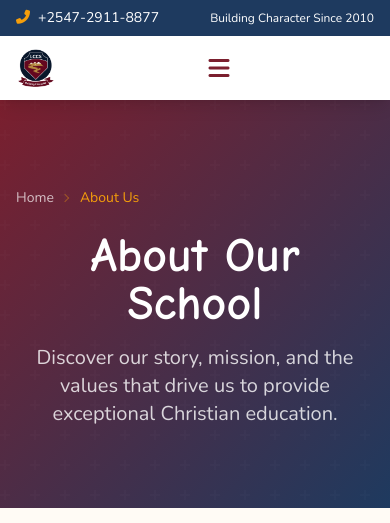
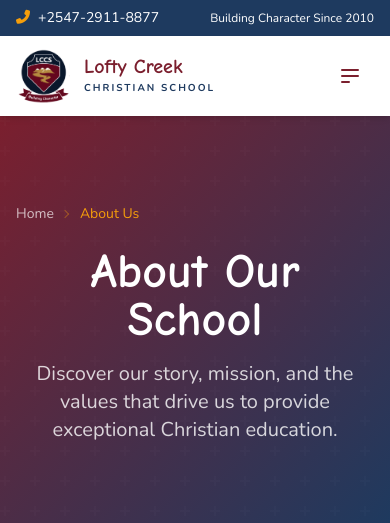
Before and after one commit to OrandiBrian/lofty_creek, a Django app: page /about/ in a window 390 px wide. Shown: the top 523 px of the page. Run offline with Django 4.2, Linux system fonts and the light colour scheme; some libraries are stand-ins or nearby versions.

Commit message:
Redesign header for better aesthetics and create superuser

```diff
--- a/templates/base.html
+++ b/templates/base.html
@@ -66,50 +66,70 @@
     </div>
 
     <!-- Navigation -->
-    <nav class="navbar bg-white shadow-lg sticky top-0 z-50 px-4 lg:px-8">
-        <div class="container mx-auto">
-            <div class="navbar-start">
-                <a href="{% url 'public:index' %}" class="flex items-center gap-2 md:gap-3">
-                    <img src="{% static 'img/logo_2.png' %}" alt="Lofty Creek Christian School Logo" class="h-10 md:h-14 w-auto object-contain">
-                    <span class="hidden md:block text-primary font-bold font-display text-base md:text-lg leading-tight">Lofty Creek<br>Christian School</span>
-                </a>
-            </div>
-            <div class="navbar-center hidden lg:flex">
-                <ul class="menu menu-horizontal px-1 gap-1">
-                    <li><a href="{% url 'public:index' %}" class="btn btn-sm {% if request.resolver_match.url_name == 'index' %}btn-primary text-white{% else %}btn-ghost hover:bg-primary hover:text-white{% endif %}">Home</a></li>
-                    <li><a href="{% url 'public:about' %}" class="btn btn-sm {% if request.resolver_match.url_name == 'about' %}btn-primary text-white{% else %}btn-ghost hover:bg-primary hover:text-white{% endif %}">About</a></li>
-                    <li><a href="{% url 'public:academics' %}" class="btn btn-sm {% if request.resolver_match.url_name == 'academics' %}btn-primary text-white{% else %}btn-ghost hover:bg-primary hover:text-white{% endif %}">Academics</a></li>
-                    <li><a href="{% url 'public:admissions' %}" class="btn btn-sm {% if request.resolver_match.url_name == 'admissions' %}btn-primary text-white{% else %}btn-ghost hover:bg-primary hover:text-white{% endif %}">Admissions</a></li>
-                    <li><a href="{% url 'public:events' %}" class="btn btn-sm {% if request.resolver_match.url_name == 'events' %}btn-primary text-white{% else %}btn-ghost hover:bg-primary hover:text-white{% endif %}">Events</a></li>
-                    <li><a href="{% url 'public:gallery' %}" class="btn btn-sm {% if request.resolver_match.url_name == 'gallery' %}btn-primary text-white{% else %}btn-ghost hover:bg-primary hover:text-white{% endif %}">Gallery</a></li>
-                    <li><a href="{% url 'public:resources' %}" class="btn btn-sm {% if request.resolver_match.url_name == 'resources' %}btn-primary text-white{% else %}btn-ghost hover:bg-primary hover:text-white{% endif %}">Resources</a></li>
-                    <li><a href="{% url 'public:contact' %}" class="btn btn-sm {% if request.resolver_match.url_name == 'contact' %}btn-primary text-white{% else %}btn-ghost hover:bg-primary hover:text-white{% endif %}">Contact</a></li>
-                </ul>
-            </div>
-            <div class="navbar-end lg:border-l lg:border-gray-200 lg:pl-4 lg:ml-4 flex-none">
-                <div class="dropdown dropdown-end lg:hidden">
-                    <div tabindex="0" role="button" class="btn btn-ghost btn-circle">
-                        <i class="fas fa-bars text-2xl text-primary"></i>
+    <nav class="bg-white shadow-md sticky top-0 z-50">
+        <div class="container mx-auto px-4 lg:px-8">
+            <div class="flex justify-between items-center h-20 md:h-24">
+                <!-- Brand / Logo -->
+                <div class="flex-shrink-0">
+                    <a href="{% url 'public:index' %}" class="flex items-center gap-3 group">
+                        <div class="relative">
+                            <img src="{% static 'img/logo_2.png' %}" alt="LCCS Logo" class="h-14 md:h-18 w-auto transform transition-transform group-hover:scale-110 duration-300">
+                        </div>
+                        <div class="flex flex-col">
+                            <span class="text-primary font-bold font-display text-xl md:text-2xl leading-none">Lofty Creek</span>
+                            <span class="text-secondary font-bold text-[10px] md:text-xs tracking-[0.2em] uppercase mt-1">Christian School</span>
+                        </div>
+                    </a>
+                </div>
+
+                <!-- Desktop Navigation -->
+                <nav class="hidden lg:flex items-center space-x-1">
+                    {% with url_name=request.resolver_match.url_name %}
+                    <a href="{% url 'public:index' %}" class="px-3 py-2 rounded-md text-sm font-bold transition-all {% if url_name == 'index' %}text-primary bg-primary/5{% else %}text-gray-600 hover:text-primary hover:bg-gray-50{% endif %}">Home</a>
+                    <a href="{% url 'public:about' %}" class="px-3 py-2 rounded-md text-sm font-bold transition-all {% if url_name == 'about' %}text-primary bg-primary/5{% else %}text-gray-600 hover:text-primary hover:bg-gray-50{% endif %}">About Us</a>
+                    <a href="{% url 'public:academics' %}" class="px-3 py-2 rounded-md text-sm font-bold transition-all {% if url_name == 'academics' %}text-primary bg-primary/5{% else %}text-gray-600 hover:text-primary hover:bg-gray-50{% endif %}">Academics</a>
+                    <a href="{% url 'public:admissions' %}" class="px-3 py-2 rounded-md text-sm font-bold transition-all {% if url_name == 'admissions' %}text-primary bg-primary/5{% else %}text-gray-600 hover:text-primary hover:bg-gray-50{% endif %}">Admissions</a>
+                    <a href="{% url 'public:events' %}" class="px-3 py-2 rounded-md text-sm font-bold transition-all {% if url_name == 'events' %}text-primary bg-primary/5{% else %}text-gray-600 hover:text-primary hover:bg-gray-50{% endif %}">Events</a>
+                    <a href="{% url 'public:gallery' %}" class="px-3 py-2 rounded-md text-sm font-bold transition-all {% if url_name == 'gallery' %}text-primary bg-primary/5{% else %}text-gray-600 hover:text-primary hover:bg-gray-50{% endif %}">Gallery</a>
+                    <a href="{% url 'public:resources' %}" class="px-3 py-2 rounded-md text-sm font-bold transition-all {% if url_name == 'resources' %}text-primary bg-primary/5{% else %}text-gray-600 hover:text-primary hover:bg-gray-50{% endif %}">Resources</a>
+                    <a href="{% url 'public:contact' %}" class="px-3 py-2 rounded-md text-sm font-bold transition-all {% if url_name == 'contact' %}text-primary bg-primary/5{% else %}text-gray-600 hover:text-primary hover:bg-gray-50{% endif %}">Contact</a>
+                    {% endwith %}
+                </nav>
+
+                <!-- Action Button -->
+                <div class="hidden lg:flex items-center gap-4">
+                    <div class="h-8 w-px bg-gray-200"></div>
+                    <a href="{% url 'admin:login' %}" class="relative inline-flex items-center justify-center p-0.5 mb-2 mr-2 overflow-hidden text-sm font-medium text-gray-900 rounded-full group bg-gradient-to-br from-primary to-secondary group-hover:from-primary group-hover:to-secondary hover:text-white focus:ring-4 focus:outline-none focus:ring-primary/20">
+                        <span class="relative px-5 py-2 transition-all ease-in duration-75 bg-white rounded-full group-hover:bg-opacity-0">
+                            <i class="fas fa-user-shield mr-2"></i>Admin Portal
+                        </span>
+                    </a>
+                </div>
+
+                <!-- Mobile Menu (DaisyUI) -->
+                <div class="lg:hidden flex items-center">
+                    <div class="dropdown dropdown-end">
+                        <label tabindex="0" class="btn btn-ghost btn-circle text-primary">
+                            <svg xmlns="http://www.w3.org/2000/svg" class="h-6 w-6" fill="none" viewBox="0 0 24 24" stroke="currentColor"><path stroke-linecap="round" stroke-linejoin="round" stroke-width="2" d="M4 6h16M4 12h16M4 18h7" /></svg>
+                        </label>
+                        <ul tabindex="0" class="menu menu-sm dropdown-content mt-3 z-[1] p-2 shadow-xl bg-white rounded-box w-64 border border-gray-100">
+                            <li><a href="{% url 'public:index' %}" class="py-3 font-bold text-primary"><i class="fas fa-home w-6"></i>Home</a></li>
+                            <li><a href="{% url 'public:about' %}" class="py-3 font-bold"><i class="fas fa-info-circle w-6"></i>About Us</a></li>
+                            <li><a href="{% url 'public:academics' %}" class="py-3 font-bold"><i class="fas fa-graduation-cap w-6"></i>Academics</a></li>
+                            <li><a href="{% url 'public:admissions' %}" class="py-3 font-bold"><i class="fas fa-user-plus w-6"></i>Admissions</a></li>
+                            <li><a href="{% url 'public:events' %}" class="py-3 font-bold"><i class="fas fa-calendar-alt w-6"></i>Events</a></li>
+                            <li><a href="{% url 'public:gallery' %}" class="py-3 font-bold"><i class="fas fa-images w-6"></i>Gallery</a></li>
+                            <li><a href="{% url 'public:resources' %}" class="py-3 font-bold"><i class="fas fa-book w-6"></i>Resources</a></li>
+                            <li><a href="{% url 'public:contact' %}" class="py-3 font-bold"><i class="fas fa-envelope w-6"></i>Contact Us</a></li>
+                            <div class="divider my-1"></div>
+                            <li>
+                                <a href="{% url 'admin:login' %}" class="bg-primary text-white hover:bg-primary-focus py-3 font-bold justify-center rounded-lg">
+                                    <i class="fas fa-lock mr-2"></i>Admin Login
+                                </a>
+                            </li>
+                        </ul>
                     </div>
-                    <ul tabindex="0" class="menu menu-sm dropdown-content mt-3 z-[1] p-2 shadow bg-base-100 rounded-box w-52 right-0">
-                        <li><a href="{% url 'public:index' %}" class="{% if request.resolver_match.url_name == 'index' %}text-primary font-bold{% endif %}">Home</a></li>
-                        <li><a href="{% url 'public:about' %}" class="{% if request.resolver_match.url_name == 'about' %}text-primary font-bold{% endif %}">About Us</a></li>
-                        <li><a href="{% url 'public:academics' %}" class="{% if request.resolver_match.url_name == 'academics' %}text-primary font-bold{% endif %}">Academics</a></li>
-                        <li><a href="{% url 'public:admissions' %}" class="{% if request.resolver_match.url_name == 'admissions' %}text-primary font-bold{% endif %}">Admissions</a></li>
-                        <li><a href="{% url 'public:events' %}" class="{% if request.resolver_match.url_name == 'events' %}text-primary font-bold{% endif %}">Events</a></li>
-                        <li><a href="{% url 'public:gallery' %}" class="{% if request.resolver_match.url_name == 'gallery' %}text-primary font-bold{% endif %}">Gallery</a></li>
-                        <li><a href="{% url 'public:resources' %}" class="{% if request.resolver_match.url_name == 'resources' %}text-primary font-bold{% endif %}">Resources</a></li>
-                        <li><a href="{% url 'public:contact' %}" class="{% if request.resolver_match.url_name == 'contact' %}text-primary font-bold{% endif %}">Contact Us</a></li>
-                        <li class="border-t border-gray-200 mt-2 pt-2">
-                            <a href="{% url 'admin:login' %}" class="text-primary font-bold">
-                                <i class="fas fa-user-shield mr-2"></i>Admin Login
-                            </a>
-                        </li>
-                    </ul>
                 </div>
-                <a href="{% url 'admin:login' %}" class="btn btn-outline btn-primary btn-sm hidden lg:inline-flex">
-                    <i class="fas fa-user-shield mr-1 md:mr-2"></i>Admin Login
-                </a>
             </div>
         </div>
     </nav>
```
